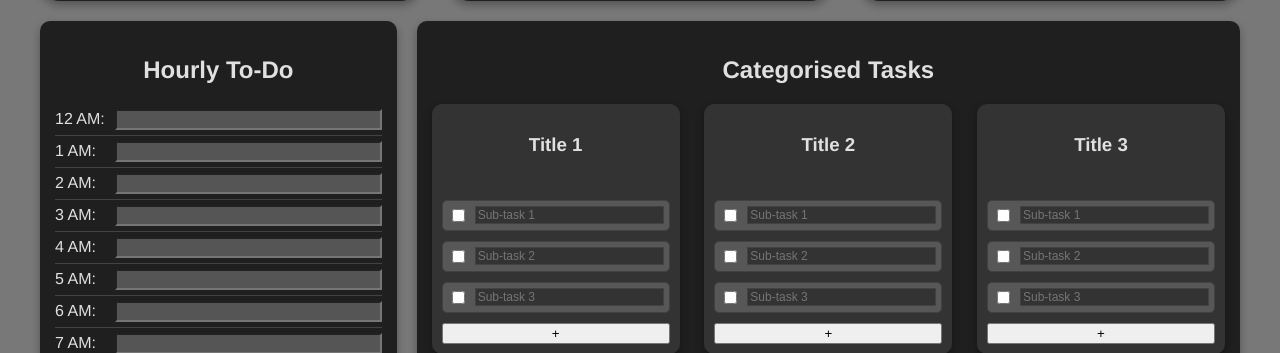
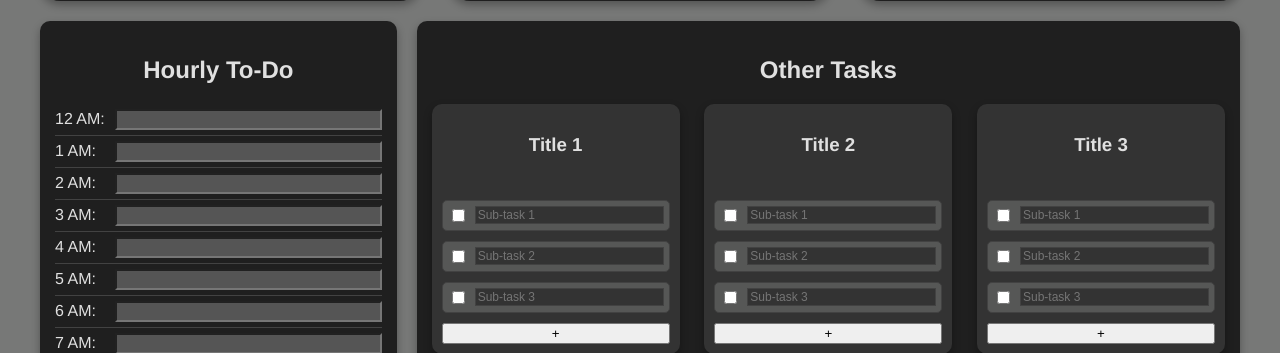
Before and after one commit to xeena26/ProjectTikk, a Flask app: page /dashboard in a window 1280 px wide. Shown: the part 395-748 px from the top of the page. Run offline with Flask 3, Linux system fonts and the light colour scheme; a user stored in the database is signed in.

Commit message:
Thu, Jan 23, 2025, 8:24 PM +11:00

```diff
--- a/templates/dashboard.html
+++ b/templates/dashboard.html
@@ -79,7 +79,7 @@
                     </div>
                 </aside>
                 <section id="other-tasks-container" class="card">
-                    <h2>Categorised Tasks</h2>
+                    <h2>Other Tasks</h2>
                     <div id="other-tasks" class="task-boxes">
                         {% for i in range(9) %}
                         <div class="task-box" data-index="{{ i }}">
```
